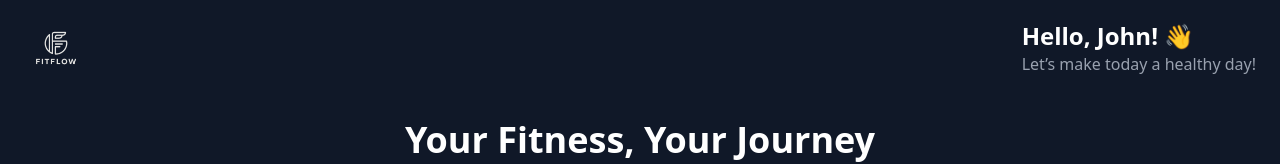
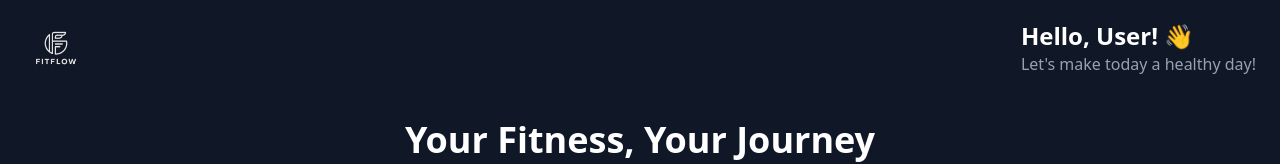
Before and after one commit to Shaaz383/fitFlow, a React (Vite) app: page / in a window 1280 px wide. Shown: the top 164 px of the page. Built offline with nearby package versions, Linux system fonts and the light colour scheme.

Commit message:
get the current user

```diff
--- a/src/Pages/HomePage.jsx
+++ b/src/Pages/HomePage.jsx
@@ -8,10 +8,11 @@ import BottomNavbar from "../customComponents/BottomNavbar";
 import BMICalculator from "../customComponents/Homepage/BMICalculator";
 import DietPlanOverview from "../customComponents/Planpage/DietPlanOverview";
 import { WeightContext } from "../context/WeightContext";
+import { useAuth } from "../context/AuthContext"; // Import useAuth
 import MealLogging from "@/customComponents/Planpage/MealLogging";
 
 const HomePage = () => {
-  const userName = "John"; // Replace with dynamic value
+  const { currentUser } = useAuth(); // Get current user from AuthContext
   const { currentWeight, setCurrentWeight } = useContext(WeightContext);
 
   // 🟢 Quick Stats Data (Dynamic)
@@ -24,10 +25,10 @@ const HomePage = () => {
   // 🟢 Function to Update Stats
   const updateStat = (title, newValue) => {
     if (title === "Weight") {
-      setCurrentWeight(parseFloat(newValue)); // Update context state
+      setCurrentWeight(parseFloat(newValue));
     }
-    setStats((prevStats) =>
-      prevStats.map((stat) =>
+    setStats(prevStats =>
+      prevStats.map(stat =>
         stat.title === title ? { ...stat, value: newValue } : stat
       )
     );
@@ -42,7 +43,7 @@ const HomePage = () => {
   // 🟢 Function to Add Meal
   const addMeal = (meal) => {
     setMeals([...meals, meal]);
-    setDailyCalories((prev) => prev + meal.calories); // Update daily calorie count
+    setDailyCalories(prev => prev + meal.calories);
   };
 
   // 🟢 Personalized Plans Data
@@ -57,10 +58,10 @@ const HomePage = () => {
   return (
     <div className="bg-gray-900 text-white min-h-screen pb-20 relative">
       {/* Header */}
-      <Header userName={userName} />
+      <Header userName={currentUser?.name || "User"} /> {/* Use currentUser.name */}
 
       {/* Hero Section */}
-      <HeroSection userName={userName} />
+      <HeroSection userName={currentUser?.name || "User"} /> {/* Use currentUser.name */}
 
       {/* Quick Stats Section */}
       <div className="p-4">
@@ -80,20 +81,13 @@ const HomePage = () => {
           </button>
         </div>
 
-
         <DietPlanOverview
           selectedDate={selectedDate}
           meals={meals}
           dailyCalories={dailyCalories}
           goalType={goalType}
         />
-
-
       </section>
-
-
-
-
 
       {/* Meal Logging Popup */}
       {isMealPopupOpen && (
--- a/src/customComponents/Header.jsx
+++ b/src/customComponents/Header.jsx
@@ -1,12 +1,15 @@
 import logoDark from "../assets/logoDark.png";
 
 const Header = ({ userName }) => {
+  // Extract first name (text before first space)
+  const firstName = userName?.split(' ')[0] || 'User';
+
   return (
     <div className="flex items-center justify-between px-6 py-4">
       <img src={logoDark} alt="Logo" className="h-16 w-auto filter invert" />
       <div className="text-left">
-        <h2 className="text-2xl font-bold">Hello, {userName}! 👋</h2>
-        <p className="text-gray-400">Let’s make today a healthy day!</p>
+        <h2 className="text-2xl font-bold">Hello, {firstName}! 👋</h2>
+        <p className="text-gray-400">Let's make today a healthy day!</p>
       </div>
     </div>
   );
```
